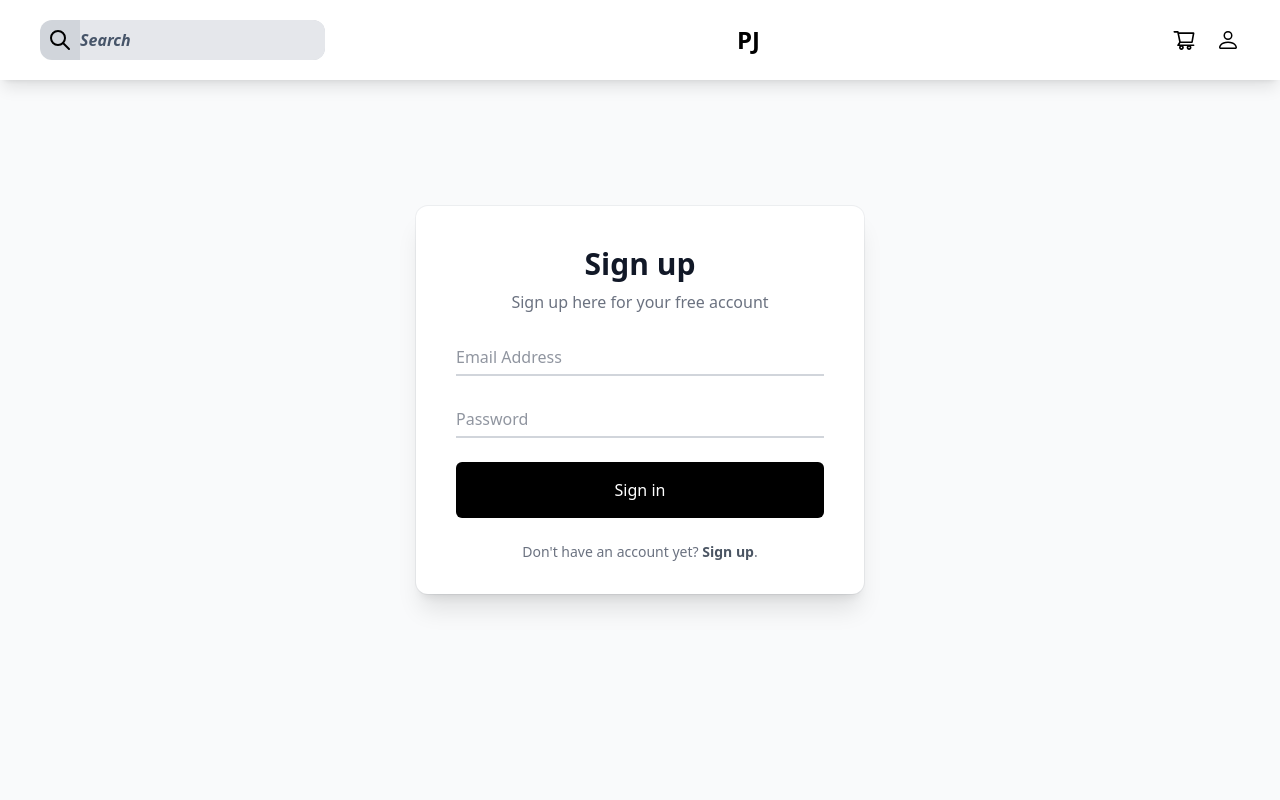
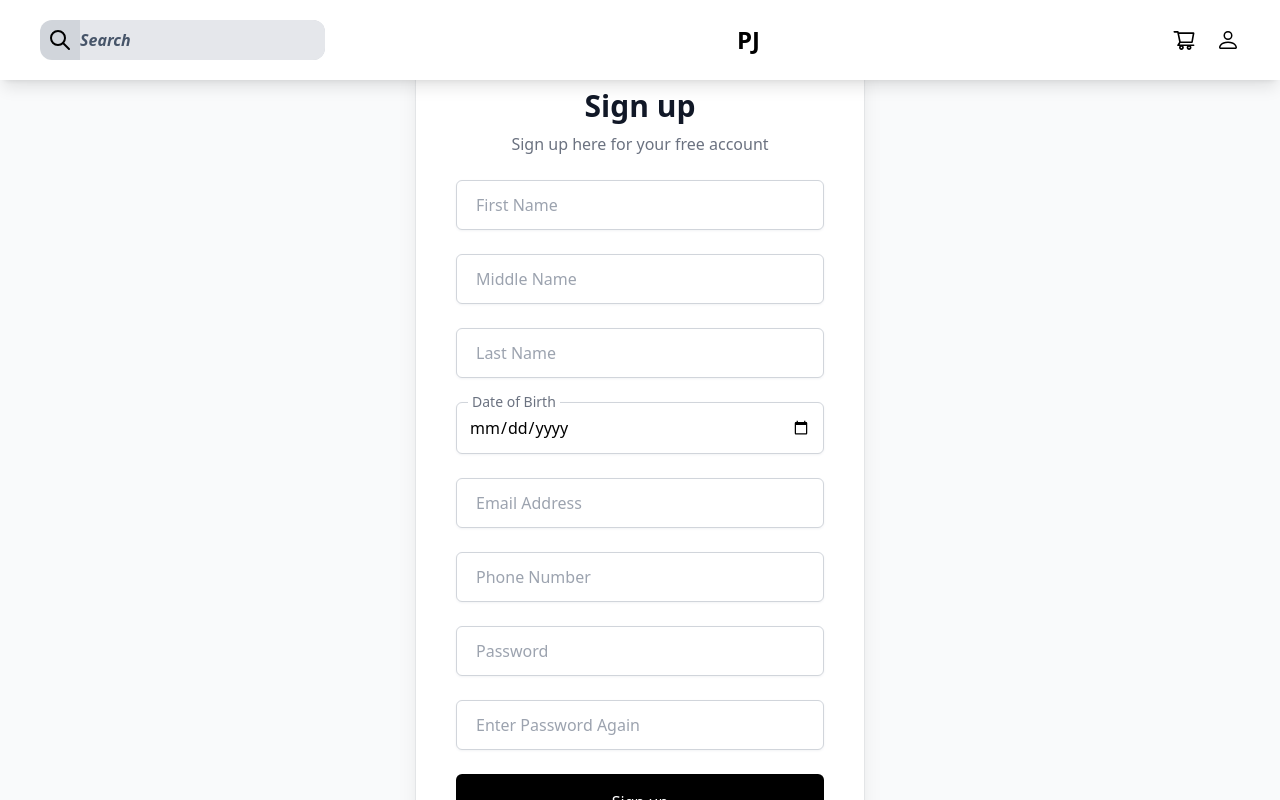
Before and after one commit to Wediah/shoppingsite, a Next.js app: page /Signup in a window 1280 px wide. Shown: the top 800 px of the page. Built offline with nearby package versions, Linux system fonts and the light colour scheme.

Commit message:
adds element to sign up

```diff
--- a/pages/Signup.tsx
+++ b/pages/Signup.tsx
@@ -17,17 +17,42 @@ function Signup() {
                     <div className='mt-5'>
                         <form action="">
                             <div className='relative mt-6'>
-                                <input type="email" name='email' id='email' placeholder='Email Address' className='peer mt-1 w-full border-b-2 border-gray-300 px-0 py-1 placeholder:text-transparent focus:border-gray-500m focus:outline-none' autoComplete='NA' />
-                                <label htmlFor="email" className='pointer-events-none absolute top-0 left-0 origin-left -translate-y-1/2 transform text-sm text-gray-800 opacity-75 transition-all duration-100 ease-in-out peer-placeholder-shown:top-1/2 peer-placeholder-shown:text-base peer-placeholder-shown:text-gray-500 peer-focus:top-0 peerr-focus:pl-0 peer-focus:text-sm peer-focus:text-gray-800'>Email Address</label>
+                                <input type="name" name='name' id='name' placeholder='First Name' className='peer w-full rounded-md border border-gray-300 px-3 py-3 shadow shadow-gray-100 placeholder:text-transparent focus:border-gray-500 focus:outline-none" autocomplete="off"'/>
+                                <label htmlFor="name" className='pointer-events-none absolute top-0 left-0 ml-3 origin-left -translate-y-1/2 transform bg-white px-1 text-sm text-gray-500 transition-all duration-100 ease-in-out peer-placeholder-shown:top-1/2 peer-placeholder-shown:ml-4 peer-placeholder-shown:text-base peer-placeholder-shown:text-gray-400 peer-focus:-top-0 peer-focus:ml-3 peer-focus:text-sm peer-focus:text-gray-800'>First Name</label>
                             </div>
                             <div className='relative mt-6'>
-                                <input type="password" name='password' id='password' placeholder='Password' className='peer mt-1 w-full border-b-2 border-gray-300 px-0 py-1 placeholder:text-transparent focus:border-gray-500m focus:outline-none' />
-                                <label htmlFor="password" className='pointer-events-none absolute top-0 left-0 origin-left -translate-y-1/2 transform text-sm text-gray-800 opacity-75 transition-all duration-100 ease-in-out peer-placeholder-shown:top-1/2 peer-placeholder-shown:text-base peer-placeholder-shown:text-gray-500 peer-focus:top-0 peerr-focus:pl-0 peer-focus:text-sm peer-focus:text-gray-800'>Password</label>
+                                <input type="name" name='name' id='name' placeholder='Middle Name' className='peer w-full rounded-md border border-gray-300 px-3 py-3 shadow shadow-gray-100 placeholder:text-transparent focus:border-gray-500 focus:outline-none" autocomplete="off"'/>
+                                <label htmlFor="name" className='pointer-events-none absolute top-0 left-0 ml-3 origin-left -translate-y-1/2 transform bg-white px-1 text-sm text-gray-500 transition-all duration-100 ease-in-out peer-placeholder-shown:top-1/2 peer-placeholder-shown:ml-4 peer-placeholder-shown:text-base peer-placeholder-shown:text-gray-400 peer-focus:-top-0 peer-focus:ml-3 peer-focus:text-sm peer-focus:text-gray-800'>Middle Name</label>
                             </div>
+                            <div className='relative mt-6'>
+                                <input type="name" name='name' id='name' placeholder='Last Name' className='peer w-full rounded-md border border-gray-300 px-3 py-3 shadow shadow-gray-100 placeholder:text-transparent focus:border-gray-500 focus:outline-none" autocomplete="off"'/>
+                                <label htmlFor="name" className='pointer-events-none absolute top-0 left-0 ml-3 origin-left -translate-y-1/2 transform bg-white px-1 text-sm text-gray-500 transition-all duration-100 ease-in-out peer-placeholder-shown:top-1/2 peer-placeholder-shown:ml-4 peer-placeholder-shown:text-base peer-placeholder-shown:text-gray-400 peer-focus:-top-0 peer-focus:ml-3 peer-focus:text-sm peer-focus:text-gray-800'>Last Name</label>
+                            </div>
+                            <div className='relative mt-6'>
+                                <input type="date" name='date' id='date' placeholder='Date of Birth' className='peer w-full rounded-md border border-gray-300 px-3 py-3 shadow shadow-gray-100 placeholder:text-transparent focus:border-gray-500 focus:outline-none" autocomplete="off"'/>
+                                <label htmlFor="date" className='pointer-events-none absolute top-0 left-0 ml-3 origin-left -translate-y-1/2 transform bg-white px-1 text-sm text-gray-500 transition-all duration-100 ease-in-out peer-placeholder-shown:top-1/2 peer-placeholder-shown:ml-4 peer-placeholder-shown:text-base peer-placeholder-shown:text-gray-400 peer-focus:-top-0 peer-focus:ml-3 peer-focus:text-sm peer-focus:text-gray-800'>Date of Birth</label>
+                            </div>
+                            <div className='relative mt-6'>
+                                <input type="email" name='email' id='email' placeholder='Email Address' className='peer w-full rounded-md border border-gray-300 px-3 py-3 shadow shadow-gray-100 placeholder:text-transparent focus:border-gray-500 focus:outline-none" autocomplete="off"'/>
+                                <label htmlFor="email" className='pointer-events-none absolute top-0 left-0 ml-3 origin-left -translate-y-1/2 transform bg-white px-1 text-sm text-gray-500 transition-all duration-100 ease-in-out peer-placeholder-shown:top-1/2 peer-placeholder-shown:ml-4 peer-placeholder-shown:text-base peer-placeholder-shown:text-gray-400 peer-focus:-top-0 peer-focus:ml-3 peer-focus:text-sm peer-focus:text-gray-800'>Email Address</label>
+                            </div>
+                            <div className='relative mt-6'>
+                                <input type="phone" name='phone' id='phone' placeholder='Phone Number' className='peer w-full rounded-md border border-gray-300 px-3 py-3 shadow shadow-gray-100 placeholder:text-transparent focus:border-gray-500 focus:outline-none" autocomplete="off"'/>
+                                <label htmlFor="phone" className='pointer-events-none absolute top-0 left-0 ml-3 origin-left -translate-y-1/2 transform bg-white px-1 text-sm text-gray-500 transition-all duration-100 ease-in-out peer-placeholder-shown:top-1/2 peer-placeholder-shown:ml-4 peer-placeholder-shown:text-base peer-placeholder-shown:text-gray-400 peer-focus:-top-0 peer-focus:ml-3 peer-focus:text-sm peer-focus:text-gray-800'>Phone Number</label>
+                            </div>
+                            <div className='relative mt-6'>
+                                <input type="password" name='password' id='password' placeholder='Password' className='peer w-full rounded-md border border-gray-300 px-3 py-3 shadow shadow-gray-100 placeholder:text-transparent focus:border-gray-500 focus:outline-none" autocomplete="off"'/>
+                                <label htmlFor="password" className='pointer-events-none absolute top-0 left-0 ml-3 origin-left -translate-y-1/2 transform bg-white px-1 text-sm text-gray-500 transition-all duration-100 ease-in-out peer-placeholder-shown:top-1/2 peer-placeholder-shown:ml-4 peer-placeholder-shown:text-base peer-placeholder-shown:text-gray-400 peer-focus:-top-0 peer-focus:ml-3 peer-focus:text-sm peer-focus:text-gray-800'>Password</label>
+                            </div>
+                            <div className='relative mt-6'>
+                                <input type="password" name='password' id='password' placeholder='Password' className='peer w-full rounded-md border border-gray-300 px-3 py-3 shadow shadow-gray-100 placeholder:text-transparent focus:border-gray-500 focus:outline-none" autocomplete="off"'/>
+                                <label htmlFor="password" className='pointer-events-none absolute top-0 left-0 ml-3 origin-left -translate-y-1/2 transform bg-white px-1 text-sm text-gray-500 transition-all duration-100 ease-in-out peer-placeholder-shown:top-1/2 peer-placeholder-shown:ml-4 peer-placeholder-shown:text-base peer-placeholder-shown:text-gray-400 peer-focus:-top-0 peer-focus:ml-3 peer-focus:text-sm peer-focus:text-gray-800'>Enter Password Again</label>
+                            </div>
+
                             <div className="my-6">
-                                <button type="submit" className="w-full rounded-md bg-black px-3 py-4 text-white focus:bg-gray-600 focus:outline-none">Sign in</button>
+                                <button type="submit" className="w-full rounded-md bg-black px-3 py-4 text-white focus:bg-gray-600 focus:outline-none">Sign up</button>
                             </div>
-                            <p className="text-center text-sm text-gray-500">Don&#x27;t have an account yet? <a href="#!" className="font-semibold text-gray-600 hover:underline focus:text-gray-800 focus:outline-none" onClick={() => router.push('/Signup')}>Sign up</a>.</p>
+                            <p className="text-center text-sm text-gray-500">Already having an account? <a href="#!" className="font-semibold text-gray-600 hover:underline focus:text-gray-800 focus:outline-none" onClick={() => router.push('/Signin')}>Sign in</a>.</p>
                         </form>
                     </div>
                 </div>
```
Also changed, not shown: 1 other file (tests, documents, lock files or other folders).
